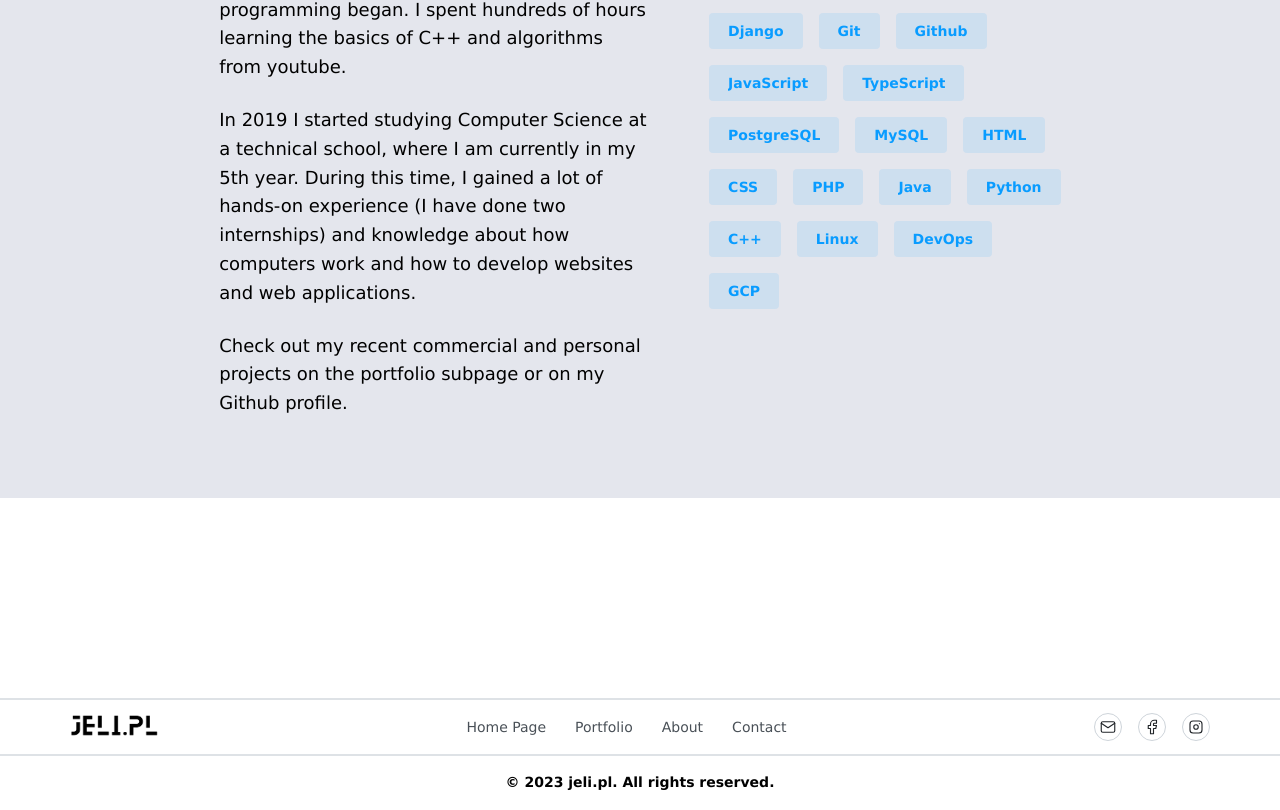
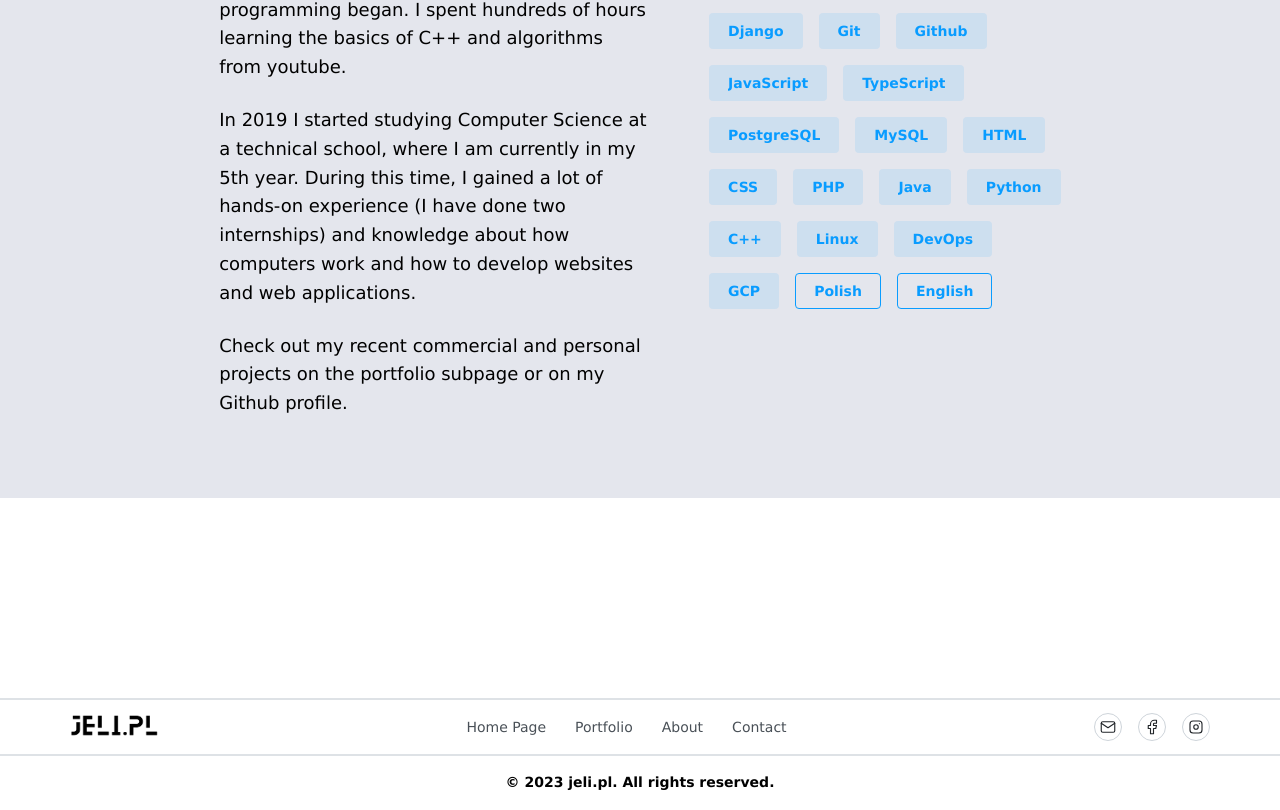
Before and after one commit to jeli-t/jeli.pl, a Next.js app in the folder frontend/: page /en/about in a window 1280 px wide. Shown: the part 1039-1849 px from the top of the page. Built offline with nearby package versions, Linux system fonts and the light colour scheme.

Commit message:
add languages to skills

```diff
--- a/frontend/components/MyCompetence/MyCompetence.tsx
+++ b/frontend/components/MyCompetence/MyCompetence.tsx
@@ -53,6 +53,8 @@ export function MyCompetence() {
             <Button variant='light' className={classes.skill}>Linux</Button>
             <Button variant='light' className={classes.skill}>DevOps</Button>
             <Button variant='light' className={classes.skill}>GCP</Button>
+            <Button variant='outline' className={classes.skill}>{t('polish')}</Button>
+            <Button variant='outline' className={classes.skill}>{t('english')}</Button>
           </Group>
         </div>
       </Container>
--- a/frontend/messages/en.json
+++ b/frontend/messages/en.json
@@ -30,6 +30,8 @@
         "content1": "When I was 12 years old, my older brother showed me that the computer is not only for gaming. That's when my adventure with programming began. I spent hundreds of hours learning the basics of C++ and algorithms from youtube.",
         "content2": "In 2019 I started studying Computer Science at a technical school, where I am currently in my 5th year. During this time, I gained a lot of hands-on experience (I have done two internships) and knowledge about how computers work and how to develop websites and web applications.",
         "content3": "Check out my recent commercial and personal projects on the portfolio subpage or on my Github profile.",
-        "skills": "My Skills"
+        "skills": "My Skills",
+        "polish": "Polish",
+        "english": "English"
     }
 }
--- a/frontend/messages/pl.json
+++ b/frontend/messages/pl.json
@@ -28,8 +28,10 @@
     "MyCompetence": {
         "title": "Doświadczenie",
         "content1": "Kiedy miałem 12 lat, mój starszy brat pokazał mi, że komputer służy nie tylko do grania. Wtedy zaczęła się moja przygoda z programowaniem. Spędziłem setki godzin ucząc się podstaw C++ i algorytmiki z youtube.",
-        "content2": "W 2019 roku zacząłem studiować informatykę w szkole technicznej, gdzie obecnie jestem na piątym roku. W tym czasie zdobyłem dużo praktycznego doświadczenia (odbyłem dwa staże) i wiedzy na temat działania komputerów oraz tworzenia stron internetowych i aplikacji internetowych.",
+        "content2": "W 2019 roku zacząłem naukę na kierunku Technik Informatyk, gdzie obecnie jestem na 5 roku. W tym czasie zdobyłem wiele praktycznego doświadczenia (odbyłem dwie praktyki) i wiedzy na temat działania komputerów oraz tworzenia stron internetowych i aplikacji internetowych.",
         "content3": "Sprawdź moje ostatnie projekty komercyjne i osobiste na podstronie portfolio lub na moim profilu Github.",
-        "skills": "Moje umiejętności"
+        "skills": "Moje Umiejętności",
+        "polish": "Polski",
+        "english": "Angielski"
     }
 }
```
